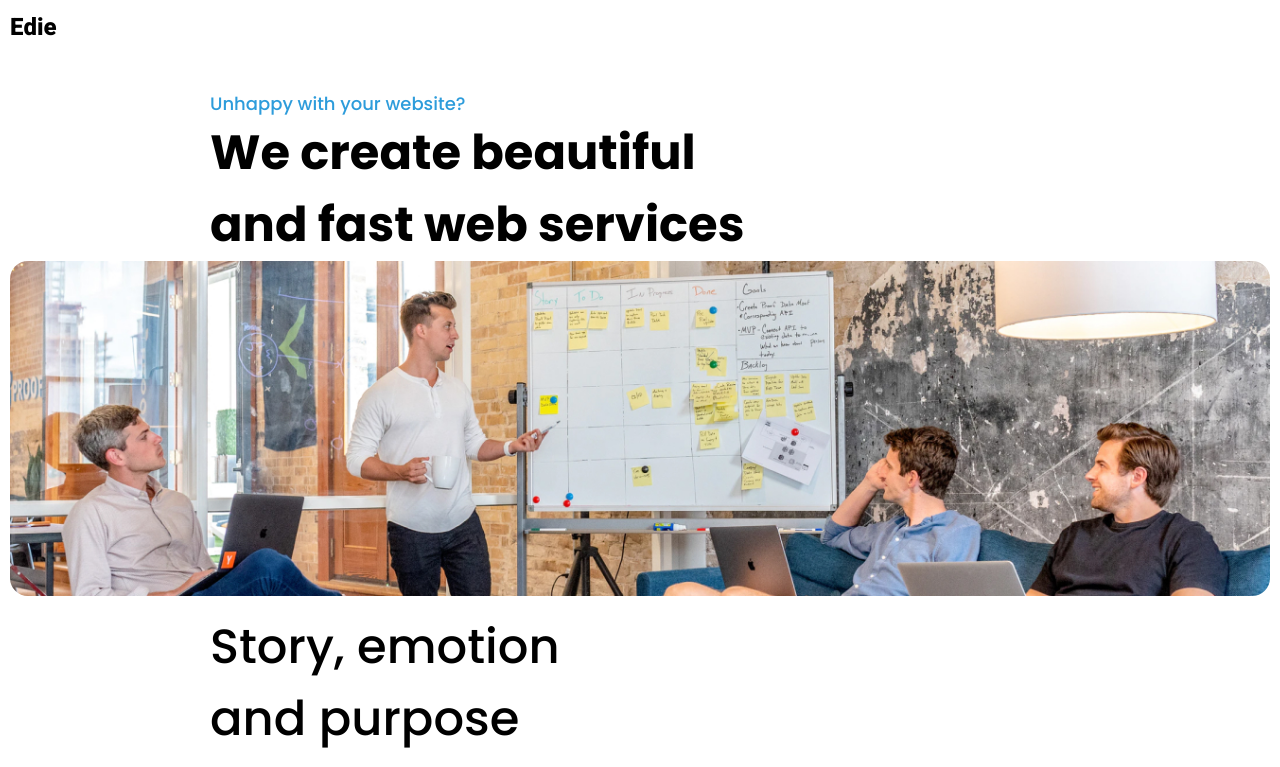
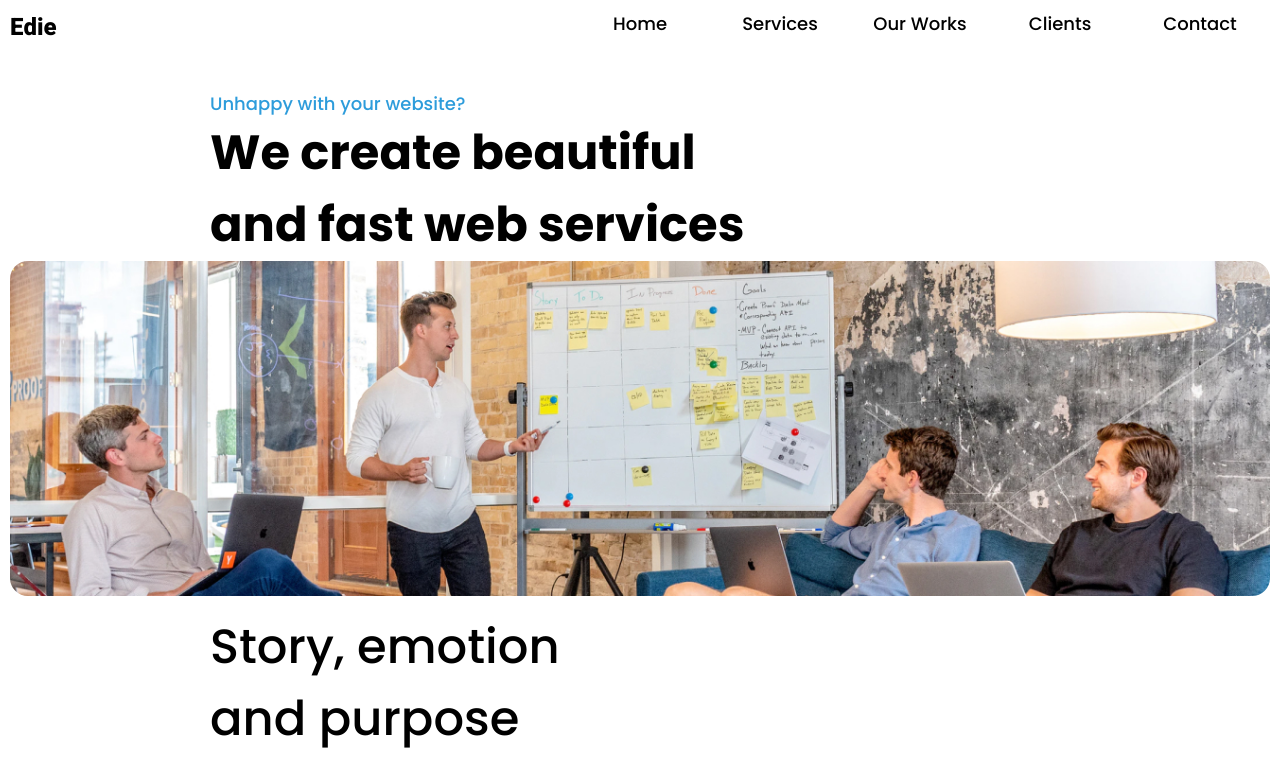
Before and after one commit to cristiandrc/edie, a plain HTML site: page index.html in a window 1280 px wide. Shown: the top 767 px of the page. Drawn offline with Linux system fonts and the light colour scheme.

Commit message:
ajustes al navbar de desktop

```diff
--- a/src/sass/descktop/components/_header.scss
+++ b/src/sass/descktop/components/_header.scss
@@ -7,10 +7,18 @@
 
     &-menu {
         display: initial;
+        position: static;
+        opacity: 1;
+        height: auto;
+        width: 700px;
         ul {
             width: 700px;
             display: flex;
             justify-content: space-around;
+
+            li {
+                margin: 0;
+            }
             a {
                 font-size: 1.8rem;
                 font-weight: 500;
```
Also changed, not shown: src/sass/descktop/descktopStyle.css, 1 other file.
